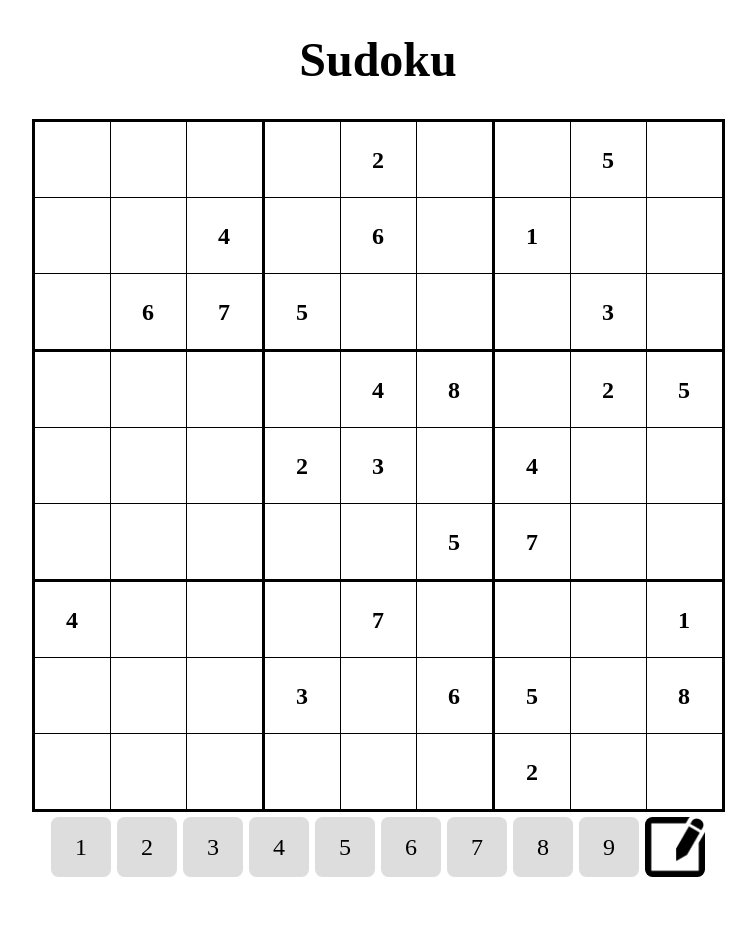
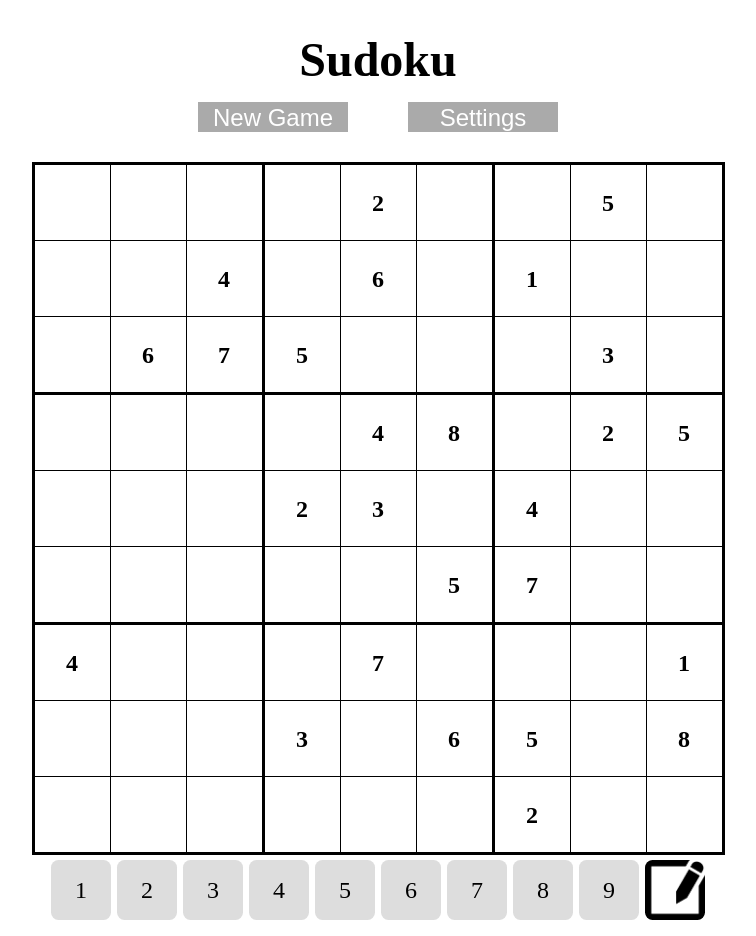
Before and after one commit to AaronE314/Sudoku, an Angular app: page / in a window 1280 px wide. Shown: the whole page, without its empty margins (262-1018 px from the left). Before the commit the page ends 893 px from the top, so only its background shows below. Built offline with nearby package versions, Linux system fonts and the light colour scheme.

Commit message:
Started on the menu

```diff
--- a/src/app/app.component.css
+++ b/src/app/app.component.css
@@ -10,6 +10,10 @@
     border-color: rgba(221, 221, 221, 0.8);
     border-radius: 5px;
     transform: translate(-50%, -50%);
+}
+
+h1 {
+    margin-bottom: 10px;
 }
 
 .fullWidth {
@@ -39,6 +43,16 @@ p {
     font-family: Arial, Helvetica, sans-serif;
 }
 
+.menu {
+    margin-bottom: 20px;
+    margin-top: 0;
+    margin-left: 20px;
+    margin-right: 20px;
+    width: 100px;
+    height:20px;
+    display: inline-grid;
+}
+
 button{
     background:rgb(170, 170, 170);
     color:#fff;
@@ -50,8 +64,8 @@ button{
     padding:1 2em;
     margin: 2px;
     cursor:pointer;
-    transition:800ms ease all;
     outline:none;
+    margin-bottom: 10px;
 }
 button:hover{
     background:#fff;
--- a/src/app/app.component.html
+++ b/src/app/app.component.html
@@ -3,6 +3,9 @@
 
 <div align='center'>
   <h1>Sudoku</h1>
+  <button class='menu' (click)="newGame()">New Game</button>
+  <!-- <label class='menu'>{{timeLeft}}</label> -->
+  <button class='menu' (click)="settings()">Settings</button>
 </div>
 
 <app-board></app-board>
--- a/src/app/app.component.ts
+++ b/src/app/app.component.ts
@@ -8,9 +8,27 @@ import { PuzzleService } from './puzzle.service';
   styleUrls: ['./app.component.css']
 })
 export class AppComponent {
+
   title = 'sudoku';
+  timeLeft: number = 60;
+  interval: any;
 
   constructor(private puzzleService: PuzzleService) {}
+
+
+  startTimer() {
+      this.interval = setInterval(() => {
+        if(this.timeLeft > 0) {
+          this.timeLeft--;
+        } else {
+          this.timeLeft = 60;
+        }
+      },1000)
+    }
+
+  pauseTimer() {
+    clearInterval(this.interval);
+  }
 
   checkWin(): boolean {
     return this.puzzleService.checkWin();
@@ -18,6 +36,7 @@ export class AppComponent {
 
   newGame(): void {
     this.puzzleService.newGame();
+    this.startTimer();
   }
 
   cheat(): void {
@@ -28,4 +47,8 @@ export class AppComponent {
     // TODO: ADD DIFFICUTLY
   }
 
+  settings(): void {
+    // TODO: ADD DIFFICUTLY
+  }
+
 }
--- a/src/app/board/board.component.ts
+++ b/src/app/board/board.component.ts
@@ -15,7 +15,7 @@ export class BoardComponent implements OnInit {
 
   ngOnInit() {
 
-    this.puzzleService.loadPuzzle();
+    this.puzzleService.loadPuzzle('easy');
 
     this.grid = this.puzzleService.getPuzzle();
 
--- a/src/app/puzzle.service.ts
+++ b/src/app/puzzle.service.ts
@@ -16,8 +16,13 @@ export class PuzzleService {
     private http: HttpClient
   ) { }
 
-  loadPuzzle(): void {
-    this.http.get('./assets/puzzles/easy.csv', { responseType: 'text' })
+  /**
+   *
+   * @param diff the difficulty of the puzzle
+   *             simple, easy, intermediate, expert
+   */
+  loadPuzzle(diff: string): void {
+    this.http.get(`./assets/puzzles/${diff}.csv`, { responseType: 'text' })
       .subscribe(
         data => {
           this.fullData = data.split('\n');
```
